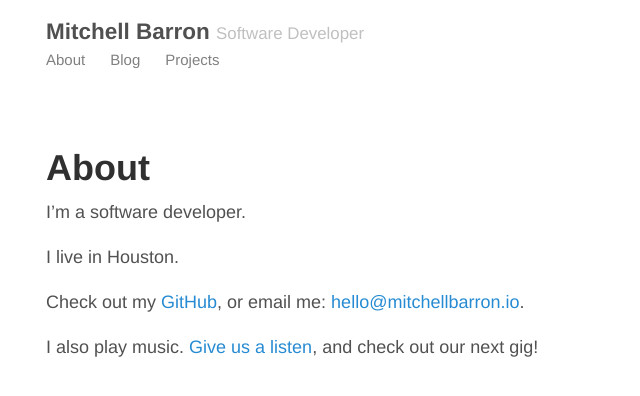
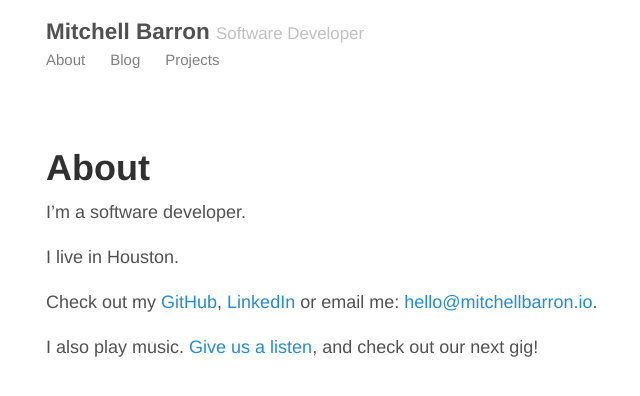
Before and after one commit to mtchllbrrn/mtchllbrrn.github.io, a Jekyll site: the page built from about.md, in a window 1280 px wide. Shown: the top 396 px of the page, without its empty margins (279-919 px from the left). Built offline with Jekyll 4.4.1, drawn with Linux system fonts in a browser that asks for light colours.

Commit message:
Add LinkedIn to About page.

```diff
--- a/about.md
+++ b/about.md
@@ -8,6 +8,7 @@ I'm a software developer.
 
 I live in Houston.
 
-Check out my [GitHub](https://github.com/mtchllbrrn), or email me: [hello@mitchellbarron.io](mailto: hello@mitchellbarron.io).
+Check out my [GitHub](https://github.com/mtchllbrrn), [LinkedIn](https://www.linkedin.com/pub/mitchell-barron/102/540/742
+) or email me: [hello@mitchellbarron.io](mailto: hello@mitchellbarron.io).
 
 I also play music. [Give us a listen](http://sonofbitch.bandcamp.com), and check out our next gig!
```
